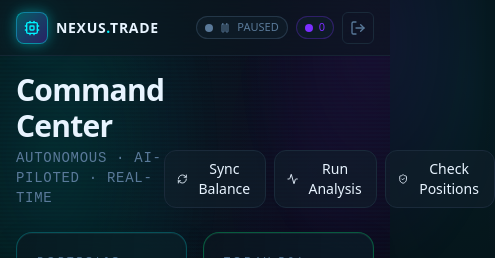
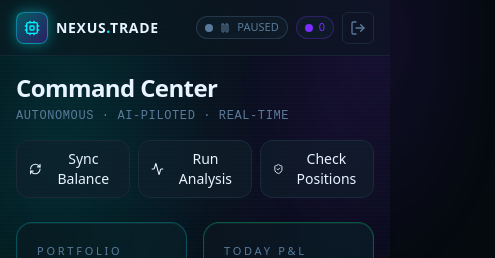
Before and after one commit to alinfordon/coindash, a Next.js app: page /dashboard in a window 390 px wide. Shown: the top 258 px of the page, 495 px wide, since content can reach past the window. Built offline with nearby package versions, Linux system fonts and the light colour scheme; no server answers; the database is empty.

Commit message:
Fix resposive in dashboard header

```diff
--- a/src/app/dashboard/page.tsx
+++ b/src/app/dashboard/page.tsx
@@ -40,14 +40,14 @@ export default function DashboardPage() {
 
   return (
     <div className="space-y-6">
-      <div className="flex items-end justify-between">
+      <div className="flex flex-col gap-4 md:flex-row md:items-end md:justify-between">
         <div>
-          <h1 className="text-3xl font-heading font-bold tracking-tight">Command Center</h1>
-          <p className="text-sm text-text-muted mt-1 mono tracking-wider">AUTONOMOUS · AI-PILOTED · REAL-TIME</p>
+          <h1 className="text-2xl sm:text-3xl font-heading font-bold tracking-tight">Command Center</h1>
+          <p className="text-xs sm:text-sm text-text-muted mt-1 mono tracking-wider">AUTONOMOUS · AI-PILOTED · REAL-TIME</p>
         </div>
-        <div className="flex gap-2">
+        <div className="flex flex-wrap gap-2">
           <button
-            className="btn"
+            className="btn flex-1 sm:flex-none justify-center"
             onClick={async () => {
               toast.loading("Syncing balance…", { id: "sync-balance" });
               try {
@@ -76,10 +76,16 @@ export default function DashboardPage() {
           >
             <RefreshCw className="h-4 w-4" /> Sync Balance
           </button>
-          <button className="btn" onClick={() => trigger("/api/cron/analysis?force=1", "Running analysis…")}>
+          <button
+            className="btn flex-1 sm:flex-none justify-center"
+            onClick={() => trigger("/api/cron/analysis?force=1", "Running analysis…")}
+          >
             <Activity className="h-4 w-4" /> Run Analysis
           </button>
-          <button className="btn" onClick={() => trigger("/api/cron/positions?force=1", "Checking positions…")}>
+          <button
+            className="btn flex-1 sm:flex-none justify-center"
+            onClick={() => trigger("/api/cron/positions?force=1", "Checking positions…")}
+          >
             <ShieldCheck className="h-4 w-4" /> Check Positions
           </button>
         </div>
```
